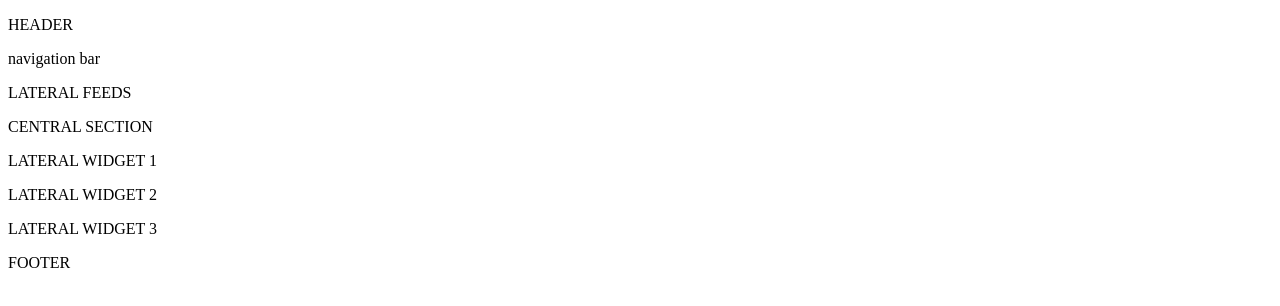
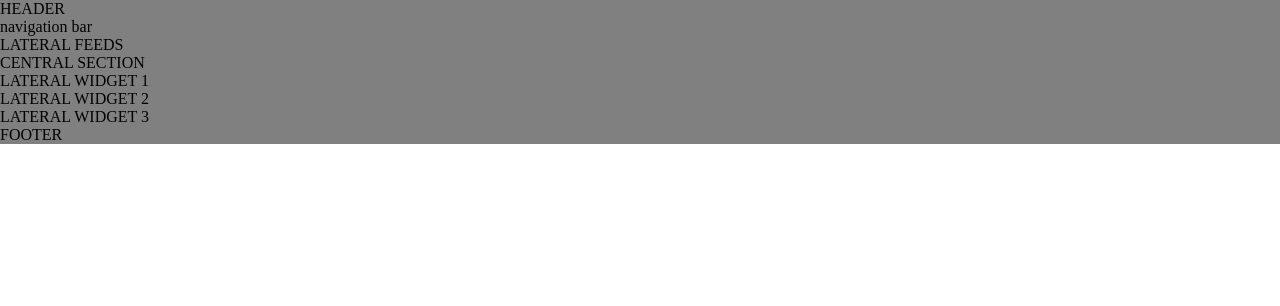
Before and after one commit to emazack/htmlcss-struttura-wp, a plain HTML site: page index.html in a window 1280 px wide. Drawn offline with Linux system fonts and the light colour scheme.

Commit message:
Collegamento css con html

```diff
--- a/css/style.css
+++ b/css/style.css
@@ -4,6 +4,6 @@
   padding: 0;
 }
 
-header{
-
+main{
+  background-color: grey;
 }
--- a/index.html
+++ b/index.html
@@ -2,6 +2,7 @@
 <html lang="it" dir="ltr">
   <head>
     <meta charset="utf-8">
+    <link rel="stylesheet" href="css/style.css">
     <title>Simil Word Press</title>
   </head>
 
```
